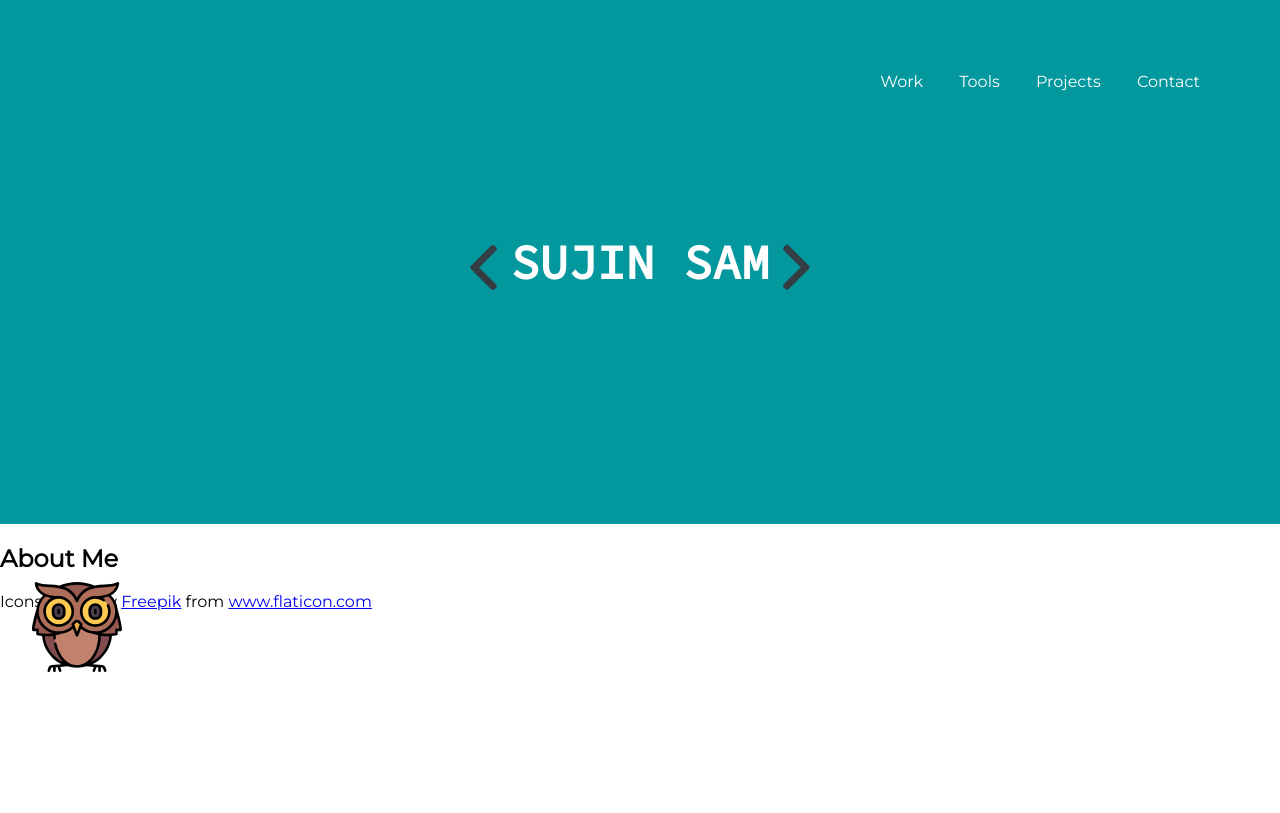
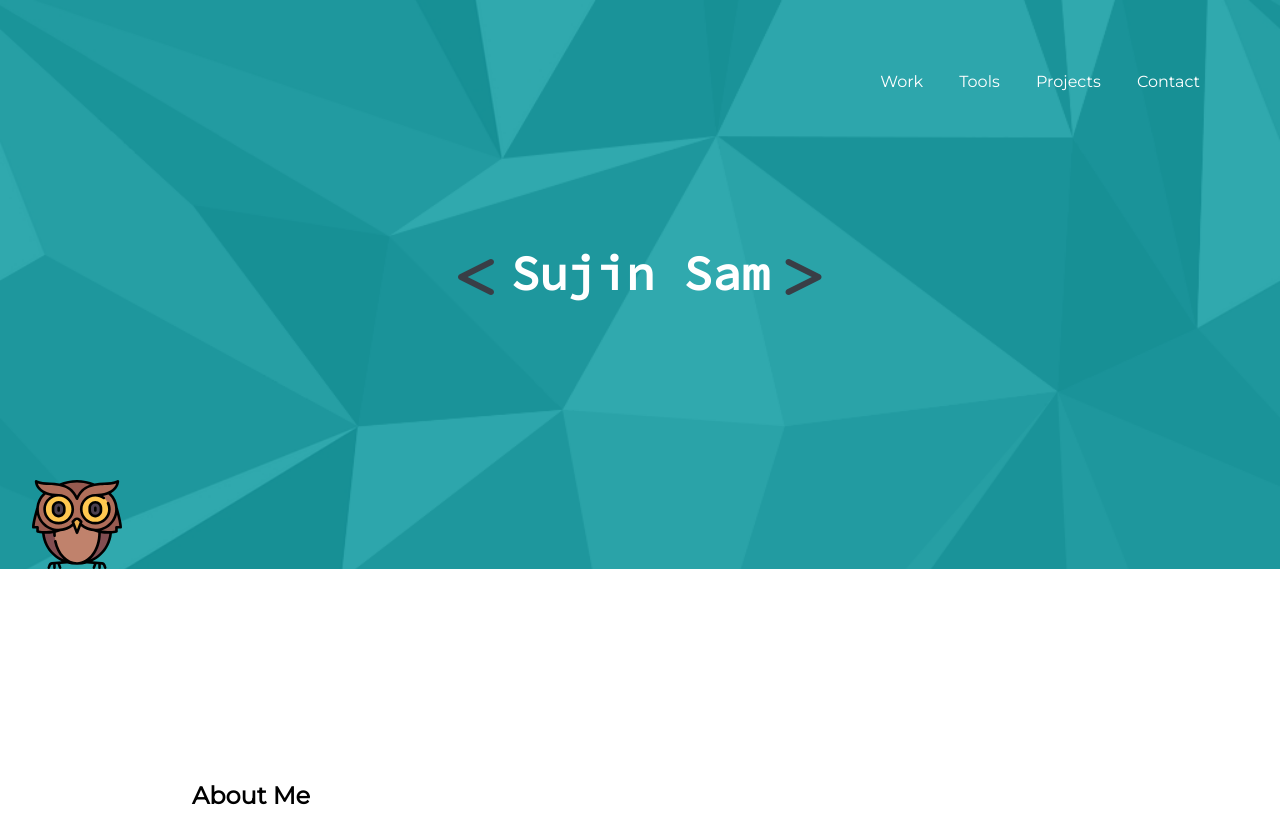
Before and after one commit to sujin-sam/cv, a plain HTML site: page index.html in a window 1280 px wide. Shown: the top 813 px of the page. Drawn offline with Linux system fonts and the light colour scheme.

Commit message:
add patterns & adjust heading styling

```diff
--- a/css/styles.css
+++ b/css/styles.css
@@ -3,33 +3,10 @@ body {
   font-family: "Montserrat", sans-serif;
 }
 #heading {
+  background-image: url("../images/crystal-pattern.png");
+  background-repeat: no-repeat;
+  background-size: cover;
   background-color: #03989e;
-}
-.my-name {
-  text-align: center;
-  padding: 15%;
-}
-h1 {
-  color: #fff;
-  font-family: "Source Code Pro", monospace;
-  display: inline-block;
-  font-size: 3rem;
-}
-.gr-img1,
-.gr-img2 {
-  width: 5%;
-  height: 5%;
-  position: relative;
-  top: 0.7rem;
-}
-.gr-img2 {
-  transform: rotate(180deg);
-}
-.owl-img {
-  width: 7%;
-  position: absolute;
-  left: 2rem;
-  bottom: 8rem;
 }
 .nav {
   position: absolute;
@@ -49,7 +26,36 @@ h1 {
 .nav-link:hover {
   color: #055658;
 }
-#aboutMe {
+.my-name {
+  text-align: center;
+  padding: 15% 15% 10%;
+}
+h1 {
+  color: #fff;
+  font-family: "Source Code Pro", monospace;
+  display: inline-block;
+  font-size: 3rem;
+}
+.gr-icon {
+  color: #393e46;
+  padding: 1rem;
+  position: relative;
+  top: 0.3rem;
+}
+.gr-icon:hover {
+  color: black;
+}
+.owl-img {
+  width: 7%;
+  position: relative;
+  left: 2rem;
+  display: block;
+}
+#work {
   background-color: #fff;
   padding: 15%;
 }
+#footer {
+  background-color: #03989e;
+  padding: 15%;
+}
--- a/index.html
+++ b/index.html
@@ -8,24 +8,25 @@
     <link rel="preconnect" href="https://fonts.gstatic.com">
     <link href="https://fonts.googleapis.com/css2?family=Montserrat:wght@300;400&family=Source+Code+Pro&display=swap"
         rel="stylesheet">
+    <script src="https://kit.fontawesome.com/c3765836fe.js" crossorigin="anonymous"></script>
     <link rel="stylesheet" href="css/styles.css">
 </head>
 
 <body>
     <section id="heading">
 
-        <div class="my-name">
-            <img class="gr-img1" src="images/gr-grey.png" alt="greater than icon">
-            <h1>SUJIN SAM</h1>
-            <img class="gr-img2" src="images/gr-grey.png" alt="greater than icon">
-            <img class="owl-img" src="images/owl.svg" alt="owl hanging out">
-        </div>
         <div class="nav">
             <p class="nav-item"><a class="nav-link" href="#work">Work</a></p>
             <p class="nav-item"><a class="nav-link" href="">Tools</a></p>
             <p class="nav-item"><a class="nav-link" href="">Projects</a></p>
             <p class="nav-item"><a class="nav-link" href="">Contact</a></p>
         </div>
+        <div class="my-name">
+            <h1><i class="fas fa-greater-than fa-rotate-180 gr-icon"></i>Sujin Sam<i
+                    class="fas fa-greater-than gr-icon"></i></h1>
+        </div>
+        <img class="owl-img" src="images/owl.svg" alt="owl hanging out">
+
     </section>
 
     <section id="work">
```
Also changed, not shown: images/crystal-pattern.png (added), images/gr-grey.png (deleted).
